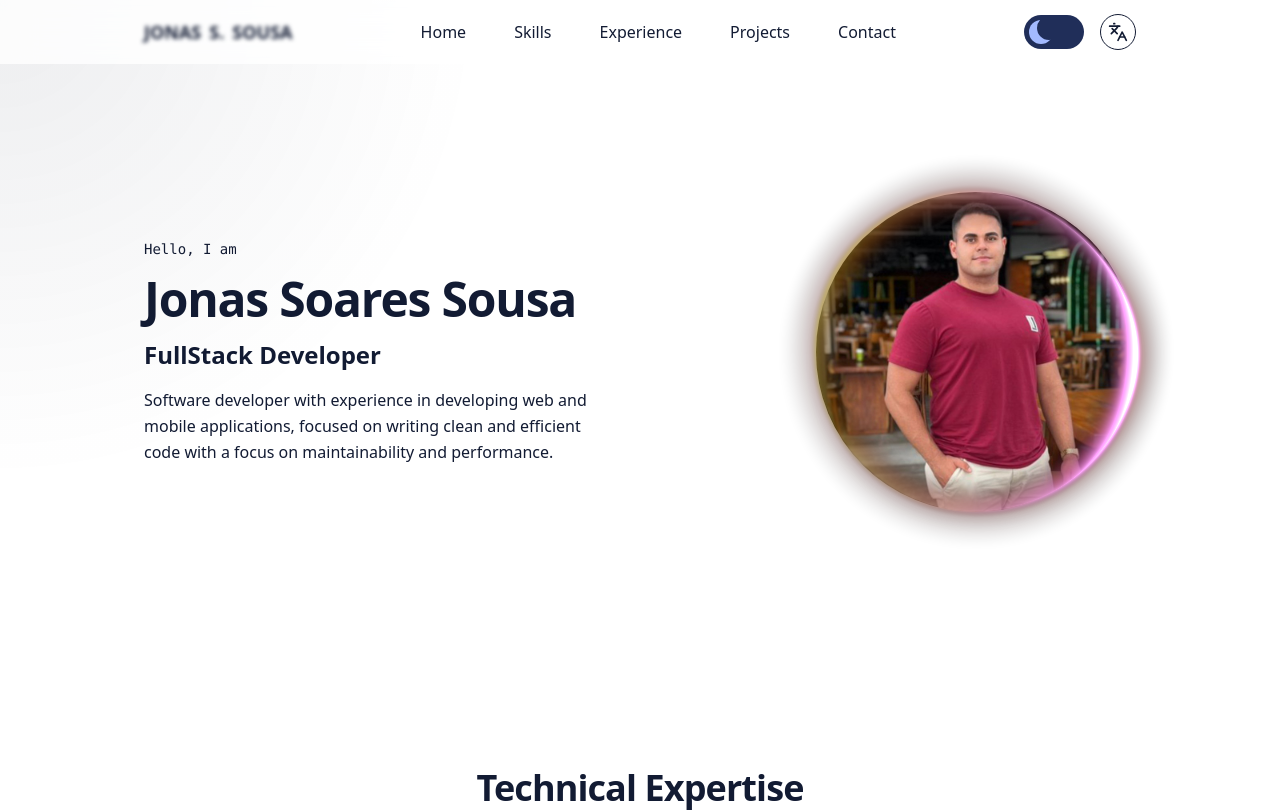
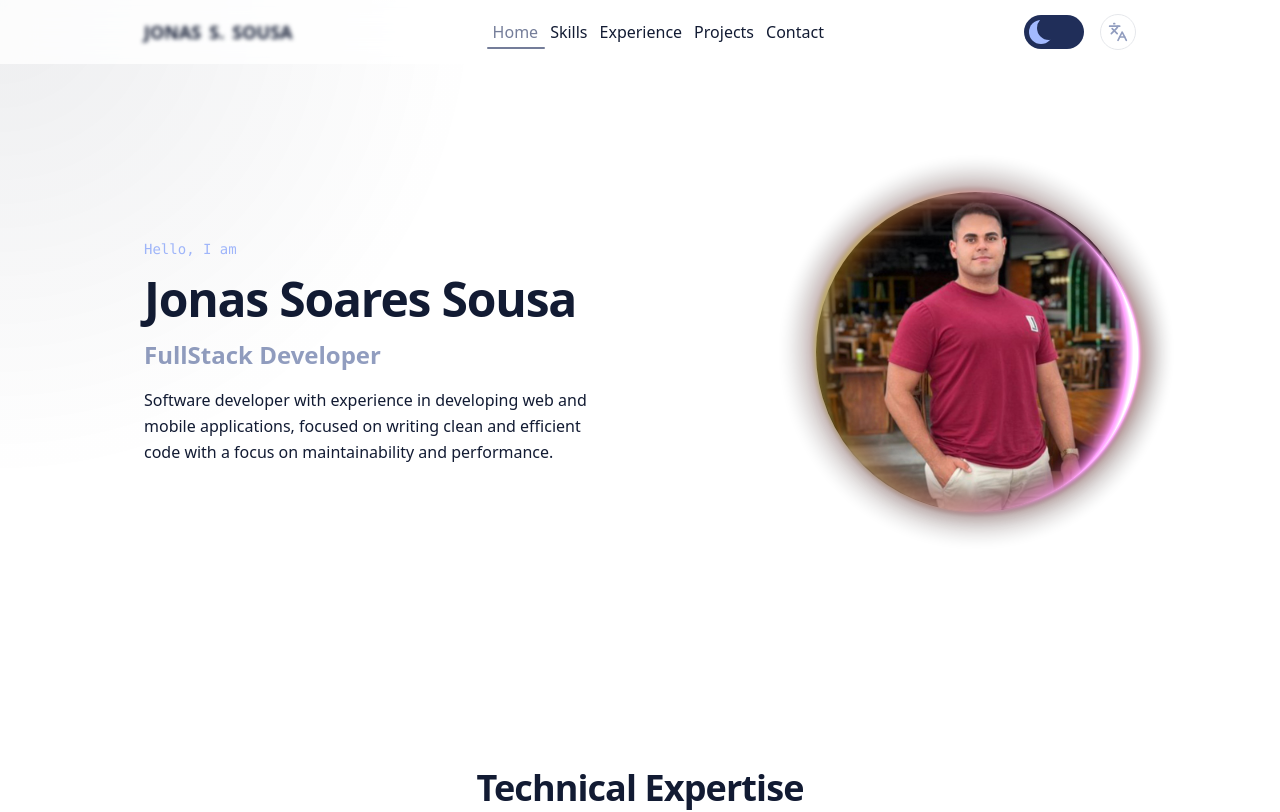
Before and after one commit to Jonas-eng-21/portifolio, a Next.js app in the folder app/: page /en in a window 1280 px wide. Shown: the top 812 px of the page. Built offline with nearby package versions, Linux system fonts and the light colour scheme.

Commit message:
Mudanças visuais e melhorias de UI

```diff
--- a/app/package.json
+++ b/app/package.json
@@ -9,6 +9,9 @@
     "lint": "next lint"
   },
   "dependencies": {
+    "@chakra-ui/react": "^2.10.9",
+    "@emotion/react": "^11.14.0",
+    "@emotion/styled": "^11.14.1",
     "framer-motion": "^12.23.0",
     "i18next": "^25.3.0",
     "lucide-react": "^0.525.0",
--- a/app/src/app/[locale]/layout.tsx
+++ b/app/src/app/[locale]/layout.tsx
@@ -23,7 +23,7 @@ export default async function LocaleLayout({
   const messages = await getMessages();
 
   return (
-    <html lang={locale} className='dark'>
+    <html lang={locale}>
       <body>
         <NextIntlClientProvider locale={locale} messages={messages}>
           <GlobalSpotlightEffect />
--- a/app/src/app/components/Footer.tsx
+++ b/app/src/app/components/Footer.tsx
@@ -1,4 +1,3 @@
-import { Github, Linkedin, Mail } from 'lucide-react';
 import { useTranslations } from 'next-intl';
 
 
@@ -11,11 +10,6 @@ export const Footer = () => {
           <h3 className="font-bold">Jonas Soares Sousa</h3>
           <p className="text-sm text-[var(--foreground-muted)]">{t('job_title')}</p>
         </div>
-        <div className="flex gap-4">
-          <a href="https://github.com/Jonas-eng-21" target="_blank" rel="noopener noreferrer" aria-label="GitHub" className="text-[var(--foreground-muted)] hover:text-[var(--accent)]"><Github /></a>
-          <a href="https://www.linkedin.com/in/jonas-soares-824a8a361/" target="_blank" rel="noopener noreferrer" aria-label="LinkedIn" className="text-[var(--foreground-muted)] hover:text-[var(--accent)]"><Linkedin /></a>
-          <a href="mailto:jonas.eng.software@gmail.com" aria-label="Email" className="text-[var(--foreground-muted)] hover:text-[var(--accent)]"><Mail /></a>
-        </div>
         <p className="text-sm text-[var(--foreground-muted)]">{t('footer_copyright')}</p>
       </div>
     </footer>
--- a/app/src/app/components/Header.tsx
+++ b/app/src/app/components/Header.tsx
@@ -6,10 +6,6 @@ import { LanguageDropDown } from "./buttons/LanguageDropDown";
 import { AnimatedNavigation } from "./ui/AnimatedNavigation";
 
 export const Header = () => {
-
-
-
-
 
   return (
     <header className="sticky top-0 z-50 w-full bg-[var(--background)]/80 backdrop-blur-lg">
--- a/app/src/app/components/buttons/LanguageDropDown.tsx
+++ b/app/src/app/components/buttons/LanguageDropDown.tsx
@@ -1,16 +1,18 @@
+// src/app/components/LanguageDropDown.tsx
 "use client";
 
 import { motion } from "framer-motion";
 import { useState } from "react";
 import { Languages } from "lucide-react";
 import { usePathname, useRouter } from "@/i18n/navigation";
+import { useLocale } from "next-intl";
 
 export const LanguageDropDown = () => {
   const [open, setOpen] = useState(false);
 
   const router = useRouter();
   const pathname = usePathname();
-  const currentLocale = pathname.startsWith("/en") ? "en" : "pt";
+  const currentLocale = useLocale();
 
   const changeLanguage = (newLocale: string) => {
     router.push(pathname, { locale: newLocale });
--- a/app/src/app/components/buttons/ThemeToggleButton.tsx
+++ b/app/src/app/components/buttons/ThemeToggleButton.tsx
@@ -3,13 +3,12 @@
 import { useEffect, useState } from "react";
 
 export const ThemeToggleButton = () => {
-  const [theme, setTheme] = useState<"dark" | "light">("dark");
+    const [theme, setTheme] = useState<"dark" | "light" | null>(null);
 
     useEffect(() => {
         const savedTheme = localStorage.getItem("theme") as "light" | "dark" | null;
-    const prefersDark = window.matchMedia(
-      "(prefers-color-scheme: dark)"
-    ).matches;
+        const prefersDark = window.matchMedia("(prefers-color-scheme: dark)").matches;
+
         const initialTheme = savedTheme || (prefersDark ? "dark" : "light");
         setTheme(initialTheme);
     }, []);
@@ -24,6 +23,10 @@ export const ThemeToggleButton = () => {
     const toggleTheme = () => {
         setTheme(theme === "light" ? "dark" : "light");
     };
+
+    if (!theme) {
+        return <div className="h-[34px] w-[60px]" />;
+    }
 
     const isChecked = theme === "dark";
 
--- a/app/src/app/components/sections/HomeSection.tsx
+++ b/app/src/app/components/sections/HomeSection.tsx
@@ -1,6 +1,7 @@
 import { useTranslations } from 'next-intl';
 import Image from 'next/image';
 import Orb from '../ui/Orb';
+import ShinyText from '../ui/ShinyText';
 export const HomeSection = () => {
   const t = useTranslations();
   return (
@@ -13,8 +14,8 @@ export const HomeSection = () => {
           <h1 className="text-4xl font-bold tracking-tight sm:text-5xl">
             {t('hero_name')}
           </h1>
-          <h2 className="text-xl font-semibold text-[var(--foreground-muted)] sm:text-2xl">
-            {t('job_title')}
+          <h2 className="text-xl font-semibold sm:text-2xl">
+            <ShinyText text={t('job_title')} />
           </h2>
           <p className="max-w-md leading-relaxed">
             {t('hero_description')}
--- a/app/src/app/components/sections/ProjectsSection.tsx
+++ b/app/src/app/components/sections/ProjectsSection.tsx
@@ -22,7 +22,7 @@ export const ProjectsSection = () => {
   ];
 
   return (
-    <section id="projetos" className="w-full bg-[var(--surface)] py-24 sm:py-32">
+    <section id="projetos" className="w-full py-24 sm:py-32">
       <div className="container mx-auto max-w-5xl px-4">
         <div className="mb-12 text-center">
           <h2 className="text-3xl font-bold tracking-tight sm:text-4xl">
--- a/app/src/app/components/sections/SkillsSection.tsx
+++ b/app/src/app/components/sections/SkillsSection.tsx
@@ -41,7 +41,7 @@ export const SkillsSection = () => {
   return (
     <section
       id="habilidades"
-      className="w-full bg-[var(--surface)] py-24 sm:py-32"
+      className="w-full py-24 sm:py-32"
     >
       <div className="container mx-auto max-w-5xl px-4">
         <div className="mb-12 text-center">
@@ -60,7 +60,7 @@ export const SkillsSection = () => {
               className="flex h-full flex-col gap-4"
             >
               <div className="text-[var(--accent)]">{skill.icon}</div>
-              <h3 className="text-xl font-semibold">{skill.title}</h3>
+              <h3 className="text-xl font-semibold text-[var(--foreground)]">{skill.title}</h3>
               <p className="text-sm text-[var(--foreground-muted)]">
                 {skill.description}
               </p>
--- a/app/src/app/components/ui/AnimatedNavigation.tsx
+++ b/app/src/app/components/ui/AnimatedNavigation.tsx
@@ -1,21 +1,10 @@
 "use client";
 
-import React, { useRef, useState, useEffect } from "react";
-import { motion } from "framer-motion";
 import { useTranslations } from "next-intl";
-
-type Position = {
-  left: number;
-  width: number;
-  opacity: number;
-};
+import { Tabs, TabList, Tab, TabIndicator } from "@chakra-ui/react";
 
 export const AnimatedNavigation = () => {
   const t = useTranslations();
-  const [position, setPosition] = useState<Position>({ left: 0, width: 0, opacity: 0 });
-  const [activeSection, setActiveSection] = useState<string>("#inicio");
-
-  const navRef = useRef<HTMLUListElement>(null);
 
   const navLinks = [
     { href: "#inicio", label: t('nav_home') },
@@ -25,102 +14,35 @@ export const AnimatedNavigation = () => {
     { href: "#contato", label: t('nav_contact') },
   ];
 
-  useEffect(() => {
-    const observer = new IntersectionObserver(
-      (entries) => {
-        entries.forEach((entry) => {
-          if (entry.isIntersecting) {
-            setActiveSection(`#${entry.target.id}`);
-          }
-        });
-      },
-      { rootMargin: "-50% 0px -50% 0px" }
-    );
-
-    navLinks.forEach((link) => {
-      const elem = document.querySelector(link.href);
-      if (elem) observer.observe(elem);
-    });
-
-    return () => observer.disconnect();
-  }, []);
 
   return (
-    <nav className="hidden md:flex">
-      <ul
-        ref={navRef}
-        onMouseLeave={() => {
-          const activeLinkEl = navRef.current?.querySelector(`[data-href='${activeSection}']`) as HTMLElement;
-          if (activeLinkEl) {
-            setPosition({
-              left: activeLinkEl.offsetLeft,
-              width: activeLinkEl.offsetWidth,
-              opacity: 1,
-            });
-          }
-        }}
-        className="relative flex items-center gap-6 p-1"
-      >
+    <Tabs
+      position="relative"
+      variant="unstyled"
+      className="hidden md:block"
+    >
+      <TabList>
         {navLinks.map((link) => (
           <Tab
-            key={link.href}
+            key={link.label}
+            as="a"
             href={link.href}
-            setPosition={setPosition}
-            isActive={link.href === activeSection}
+            _selected={{ color:'var(--comment)'}}
+            color='var(--comment-muted)'
+            fontWeight="semibold"
+            px={6}
+            py={4}
           >
             {link.label}
           </Tab>
         ))}
-        <Cursor position={position} />
-      </ul>
-    </nav>
+      </TabList>
+      <TabIndicator
+        mt="-1.5px"
+        height="2px"
+        bg='var(--comment)'
+        borderRadius="1px"
+      />
+    </Tabs>
   );
 };
-
-const Tab = ({ children, setPosition, href, isActive }: any) => {
-  const ref = useRef<HTMLLIElement>(null);
-
-  useEffect(() => {
-    if (isActive && ref.current) {
-      const { width } = ref.current.getBoundingClientRect();
-      setPosition({
-        left: ref.current.offsetLeft,
-        width,
-        opacity: 1,
-      });
-    }
-  }, [isActive, setPosition]);
-
-  return (
-    <li
-      ref={ref}
-      data-href={href}
-      onMouseEnter={() => {
-        if (!ref.current) return;
-        const { width } = ref.current.getBoundingClientRect();
-        setPosition({
-          left: ref.current.offsetLeft,
-          width,
-          opacity: 1,
-        });
-      }}
-      className={`relative z-10 cursor-pointer px-3 py-1.5 transition-colors ${
-        isActive ? "text-[var(--foreground)]" : "text-[var(--foreground-muted)]"
-      } hover:text-[var(--foreground)]`}
-    >
-      <a href={href}>{children}</a>
-    </li>
-  );
-};
-
-const Cursor = ({ position }: { position: Position }) => {
-  return (
-    <motion.div
-      animate={{
-        ...position,
-      }}
-      transition={{ type: "spring", stiffness: 350, damping: 30 }}
-      className="absolute z-0 h-0.5 rounded-full bg-[var(--accent)] -bottom-1"
-    />
-  );
-};
--- /dev/null
+++ b/app/src/app/components/ui/ShinyText.tsx
@@ -0,0 +1,42 @@
+// src/app/components/ui/ShinyText.tsx
+"use client";
+
+import React from 'react';
+
+interface ShinyTextProps {
+    text: string;
+    disabled?: boolean;
+    speed?: number;
+    className?: string;
+}
+
+const ShinyText: React.FC<ShinyTextProps> = ({ text, disabled = false, speed = 5, className = '' }) => {
+    const animationDuration = `${speed}s`;
+
+    return (
+        <span
+            className={`
+                bg-clip-text text-transparent
+                inline-block
+                ${disabled ? '' : 'animate-shine'}
+                ${className}
+            `}
+            style={{
+
+                backgroundImage: `
+                    linear-gradient(var(--foreground-muted), var(--foreground-muted)),
+                    linear-gradient(120deg, transparent 40%, white 50%, transparent 60%)
+                `,
+                backgroundSize: '100% 100%, 200% 100%',
+                backgroundPosition: '0 0, 50% 50%',
+                WebkitBackgroundClip: 'text',
+                backgroundClip: 'text',
+                animationDuration: animationDuration,
+            } as React.CSSProperties}
+        >
+            {text}
+        </span>
+    );
+};
+
+export default ShinyText;
--- a/app/src/app/globals.css
+++ b/app/src/app/globals.css
@@ -15,13 +15,24 @@
   --color-dracula-bg-light: #FFFFFF;
   --color-dracula-fg-light: #121B33;
   --color-dracula-comment-light: #747D99;
+  --color-dracula-light-surface: #F3F4F6;
+  --color-dracula-light-border: #E5E7EB;
 }
 
 @layer base {
 
-    html {
+  html {
     @apply scroll-smooth;
     scroll-padding-top: 5rem;
+  }
+
+  @keyframes shine {
+    0% {
+      background-position: 100%;
+    }
+    100% {
+      background-position: -100%;
+    }
   }
 
   :root {
@@ -31,8 +42,11 @@
     --purple: theme('colors.dracula-purple');
     --pink: theme('colors.dracula-pink');
     --red: theme('colors.dracula-red');
+    --surface: theme('color-dracula-light-surface');
+    --border: theme('color-dracula-light-border');
+    --accent: theme('colors.dracula-pink');
+    --foreground-muted: theme('colors.dracula-comment-dark');
   }
-
 
   .dark {
     --background: theme('colors.dracula-bg-dark');
@@ -41,6 +55,10 @@
     --cyan: theme('colors.dracula-cyan');
     --green: theme('colors.dracula-green');
     --orange: theme('colors.dracula-orange');
+    --surface: theme('colors.dracula-cyan');
+    --border: theme('colors.dracula-cyan');
+    --accent: theme('colors.dracula-pink');
+    --foreground-muted: theme('colors.dracula-comment-dark');
   }
 
 
```
Also changed, not shown: 1 other file (tests, documents, lock files or other folders). Lines whose indentation alone changed are shown as unchanged.
